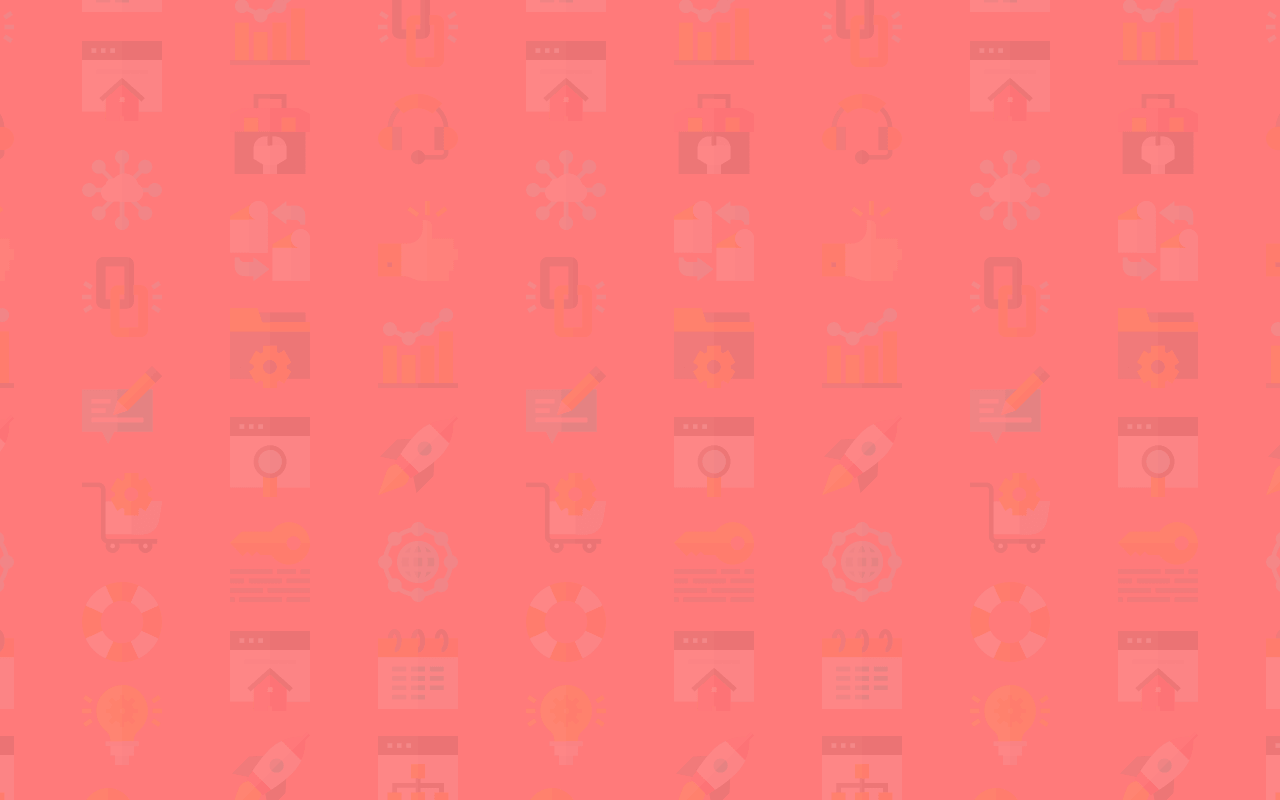
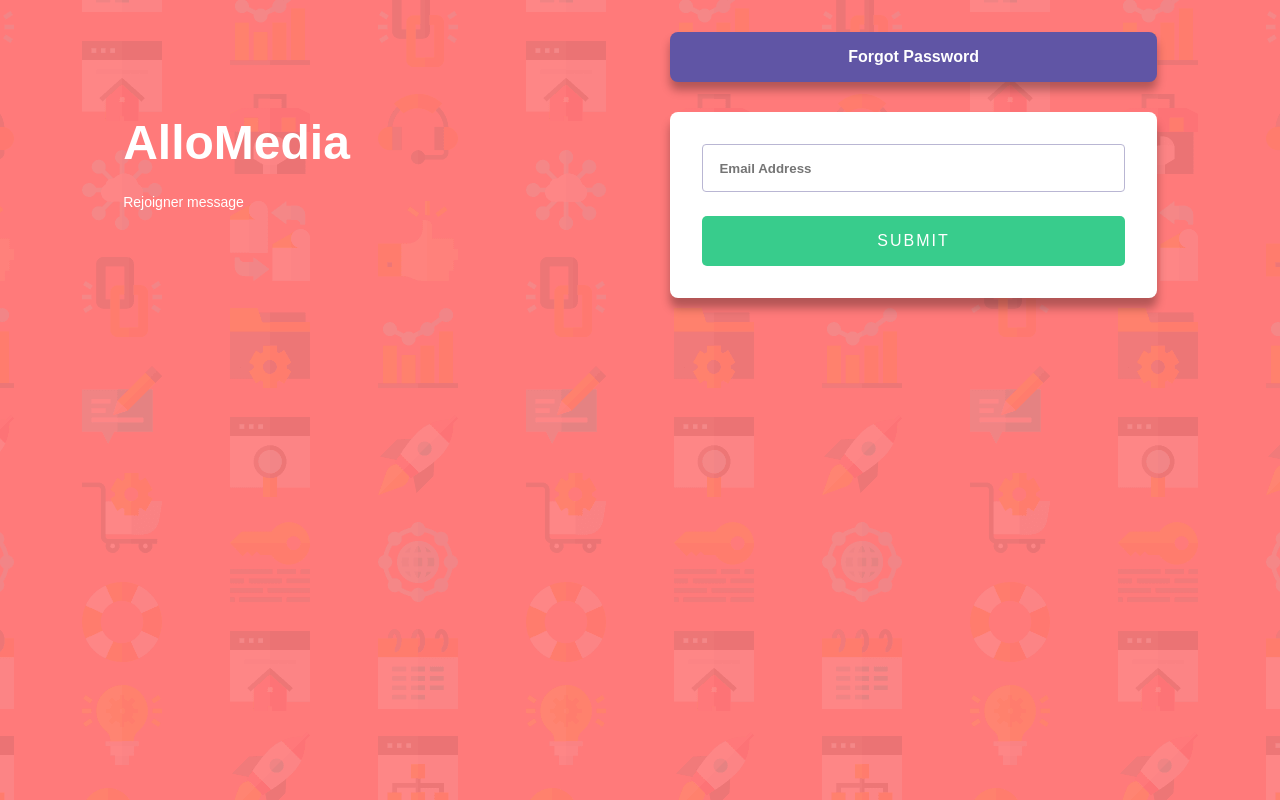
Before and after one commit to aymanebs/alloMedia_auth_front, a React (Vite) app: page /resetPassword in a window 1280 px wide. Before the commit this address had no page. Built offline with nearby package versions, Linux system fonts and the light colour scheme.

Commit message:
AAF-5 reset password component and route added

```diff
--- a/src/app/AppRouter.jsx
+++ b/src/app/AppRouter.jsx
@@ -1,6 +1,7 @@
 import { Route, Routes } from "react-router-dom";
 import Register from "../components/Auth/Register";
 import Login from "../components/Auth/Login";
+import ResetPassword from "../components/Auth/ResetPassword";
 
 
 function AppRouter(){
@@ -8,6 +9,7 @@
      <Routes>
           <Route path="/register" element={<Register/>} />
           <Route path="/login" element={<Login/>} />
+          <Route path="/resetPassword" element={<ResetPassword/>} />
      </Routes>
   );
 }
--- /dev/null
+++ b/src/components/Auth/ResetPassword.jsx
@@ -0,0 +1,29 @@
+import { useForm } from "react-hook-form";
+import AuthLayout from "../Ui/AuthLayout";
+import errorIcon from "../../assets/imgs/icon-error.svg";
+import Button from "../Ui/Button";
+
+
+function ResetPassword(){
+
+    const {register, handleSubmit,formState:{errors}} =useForm();
+
+    return(
+        <AuthLayout Title = {" Forgot Password"}
+            Form ={
+                <form id="form">
+                    <div>
+                        <input type="text" name="email" {...register('email',{required: "email is required",pattern: { value: /\S+@\S+\.\S+/,message: "Entered value does not match email format",}})}  placeholder="Email Address" id="email" className={`email ${errors?.email && "invalid"}`}></input>
+                        {errors?.email &&
+                            <span><img src={errorIcon} alt="error" className="error-icon"/></span>
+                        }
+                        <span className="error">{errors?.email && errors.email.message}</span>
+                    </div>
+                    <Button/>
+                </form>
+            }
+        />
+    )
+}
+
+export default ResetPassword;
```
